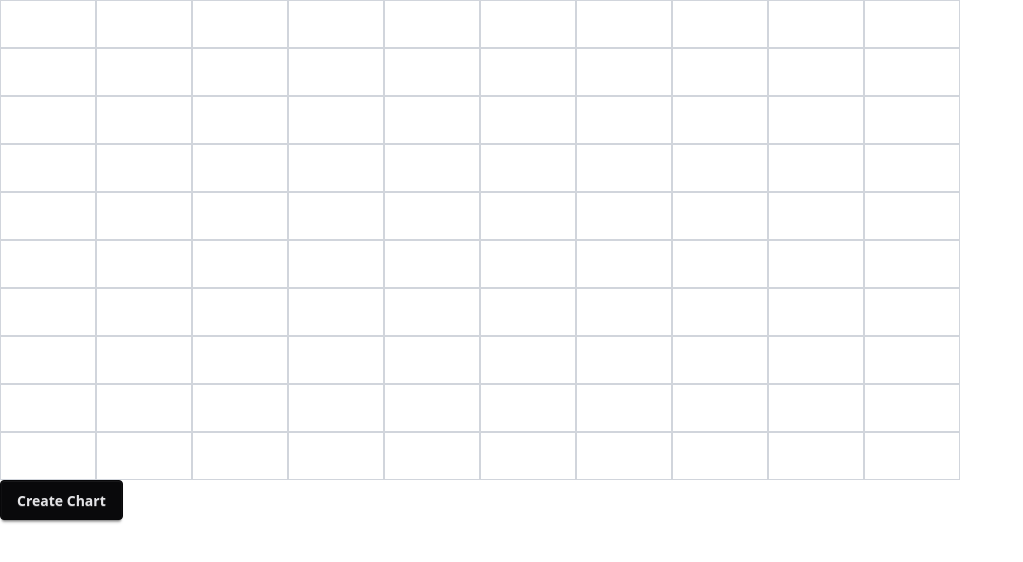
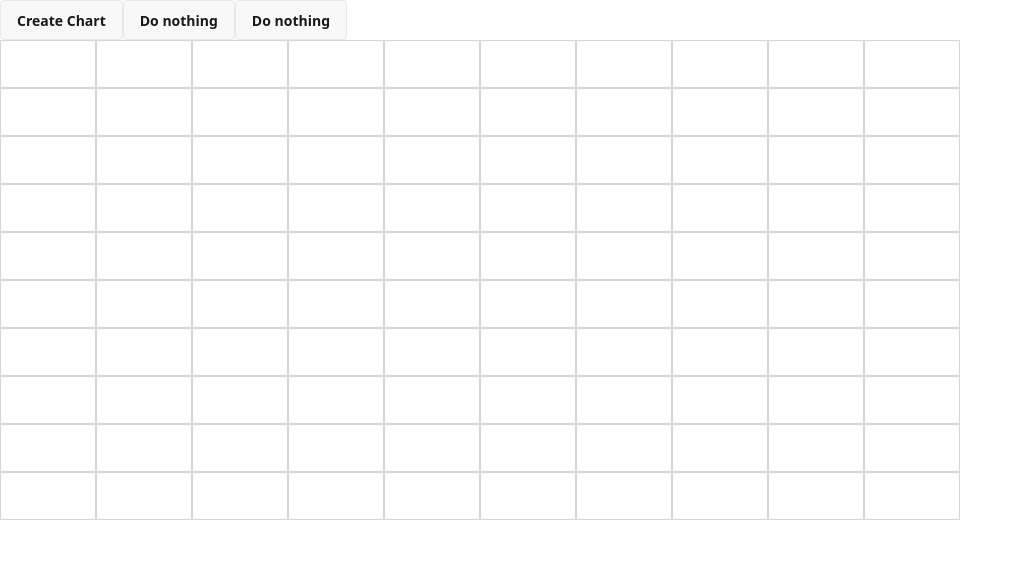
Before and after one commit to ut-code/Raxcel, a SvelteKit app: page / in a window 1280 px wide. Shown: the top 562 px of the page, without its empty margins (0-1023 px from the left). Built offline with nearby package versions, Linux system fonts and the light colour scheme.

Commit message:
add toolbar

```diff
--- /dev/null
+++ b/src/lib/components/Toolbar.svelte
@@ -0,0 +1,33 @@
+<script lang="ts">
+  import Chart from "$lib/components/Chart.svelte"
+  interface Props {
+    chartComponent: Chart | null
+  }
+  let { chartComponent }: Props = $props();
+
+  function handlerCreateChart() {
+    if (chartComponent) {
+      const success = chartComponent.drawChart();
+      if (!success) {
+        alert("select valid numbers")
+      }
+    }
+  }
+</script>
+
+
+<div class="flex flex-row">
+  <div>
+
+<button onclick={handlerCreateChart} class="btn">Create Chart</button>
+  </div>
+
+  <div>
+
+<button class="btn">Do nothing</button>
+  </div>
+  <div>
+
+<button class="btn">Do nothing</button>
+  </div>
+</div>
--- a/src/routes/+page.svelte
+++ b/src/routes/+page.svelte
@@ -2,6 +2,7 @@
   import type { Cell as CellType } from "$lib/types.ts";
   import Cell from "$lib/components/Cell.svelte";
   import Chart from "$lib/components/Chart.svelte";
+  import Toolbar from "$lib/components/Toolbar.svelte";
 
   //TODO: virtual scroll
   const rows = 10;
@@ -28,7 +29,7 @@
   let selectedValues: string[] = $derived(
     grid.flat().filter(cell => cell.isSelected).map(cell => cell.displayValue)
   )
-  let chartComponent: Chart | null = null;
+  let chartComponent: Chart | null = $state(null);
 
   function convertMouseLocToCell(event: MouseEvent) {
     const target = event.target as HTMLElement;
@@ -104,16 +105,9 @@
     }
   }
 
-  function handlerCreateChart() {
-    if (chartComponent) {
-      const success = chartComponent.drawChart();
-      if (!success) {
-        alert("select valid numbers")
-      }
-    }
-  }
 </script>
 
+<Toolbar {chartComponent} />
 <div class="flex flex-col" onmousemove={handleMouseMove} role="grid" tabindex=0>
   {#each grid as row, y}
     <div class="flex flex-row">
@@ -129,5 +123,4 @@
   {/each}
 </div>
 
-<button onclick={handlerCreateChart} class="btn btn-neutral">Create Chart</button>
 <Chart {selectedValues} bind:this={chartComponent}/>
```
